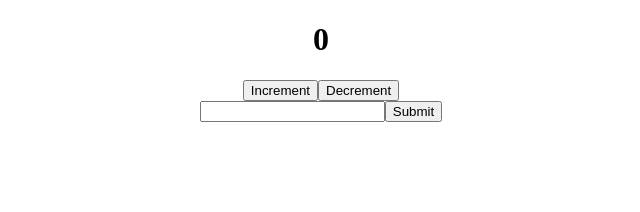
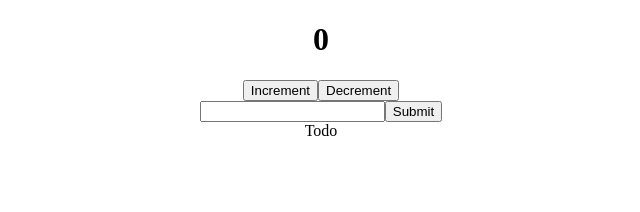
Before and after one commit to Werefox22/first_react_redux, a React (Create React App) app: page / in a window 1280 px wide. Shown: the top 212 px of the page, without its empty margins (319-959 px from the left). Built offline with nearby package versions, Linux system fonts and the light colour scheme.

Commit message:
Stubbed todo.js

```diff
--- a/src/App.js
+++ b/src/App.js
@@ -1,10 +1,12 @@
 import Counter from './Counter'
+import Todo from './Todo';
 import './App.css';
 
 function App() {
   return (
     <div className="App">
       <Counter />
+      <Todo />
     </div>
   );
 }
--- /dev/null
+++ b/src/Todo.js
@@ -0,0 +1,11 @@
+import React, { useState } from 'react'
+
+function Todo() {
+	return (
+		<div>
+			Todo
+		</div>
+	)
+}
+
+export default Todo
```
